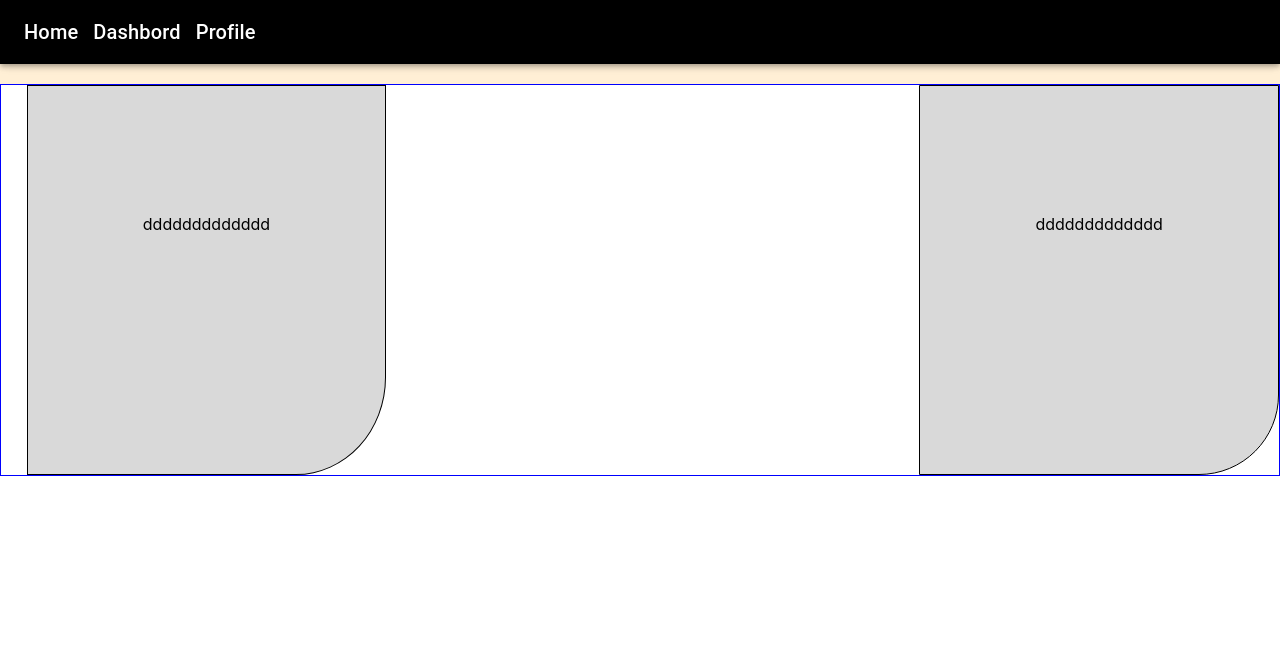
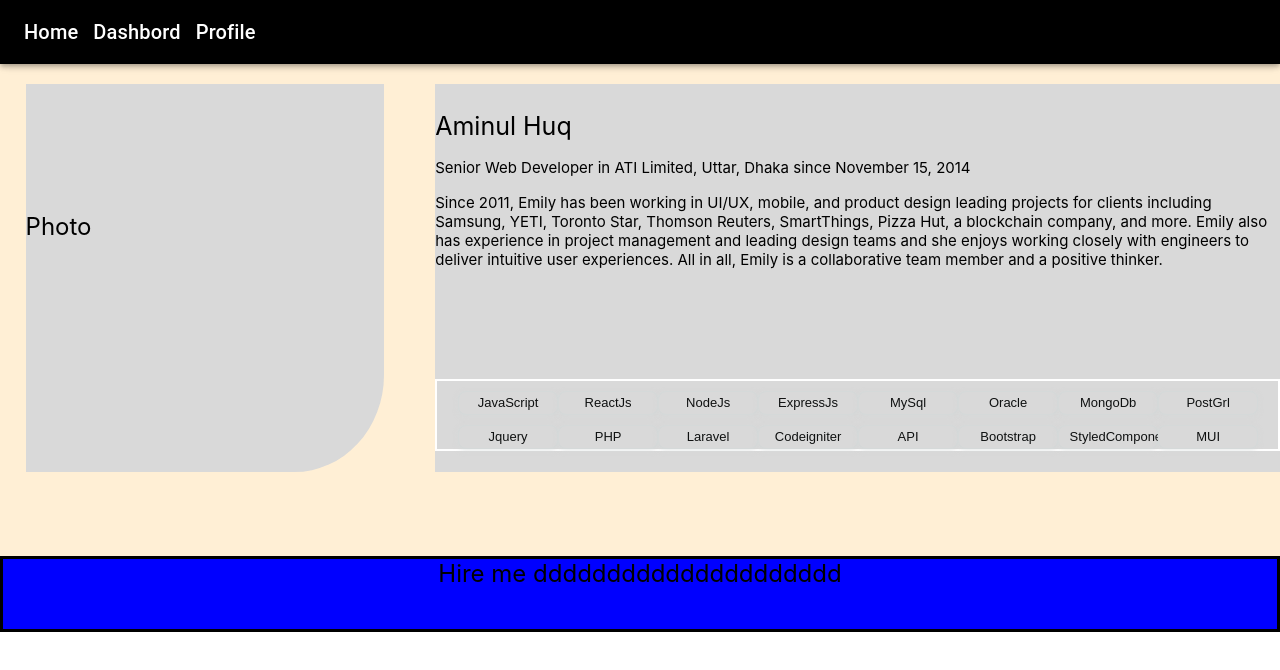
Before and after one commit to itaminul/blog, a React (Create React App) app: page / in a window 1280 px wide. Shown: the top 670 px of the page. Built offline with nearby package versions, Linux system fonts and the light colour scheme.

Commit message:
profile image

```diff
--- a/src/components/pages/Home.js
+++ b/src/components/pages/Home.js
@@ -10,7 +10,19 @@ import Grid from '@mui/material/Grid';
 import Typography from '@mui/material/Typography';
 import { TableCell } from '@mui/material';
 import TopBar from '../layouts/TopBar'
-import {Wrapper, ImageContainer, SelfSummary, Section } from './Home.styled';
+import {
+  Wrapper,
+   ImageContainer,
+   SelfSummary,
+   Section,
+   Title,
+   SubTitle,
+   TitleSummary,
+   ExperienceButtonSection,
+   ExperienceButtonTitle,
+   MarginTop,
+   HireMe
+   } from './Home.styled';
 
 const Item = styled(Paper)(({ theme }) => ({
   backgroundColor: theme.palette.mode === 'dark' ? '#1A2027' : '#fff',
@@ -32,12 +44,74 @@ function Home(){
         <Wrapper>
           <Section>
           <ImageContainer>
-             ddddddddddddd
+             Photo
           </ImageContainer>
           <SelfSummary>
-             ddddddddddddd
+             <Title>
+                Aminul Huq
+                <SubTitle>
+                Senior Web Developer in ATI Limited, Uttar, Dhaka since November 15, 2014
+                </SubTitle>
+             </Title>
+             <TitleSummary>
+             Since 2011, Emily has been working in UI/UX, mobile, and product design leading projects for clients including Samsung, YETI, Toronto Star, Thomson Reuters, SmartThings, Pizza Hut, a blockchain company, and more. Emily also has experience in project management and leading design teams and she enjoys working closely with engineers to deliver intuitive user experiences. All in all, Emily is a collaborative team member and a positive thinker.
+             </TitleSummary>
+             <MarginTop />
+             <ExperienceButtonSection>
+               <ExperienceButtonTitle>
+                  JavaScript
+                </ExperienceButtonTitle>
+                <ExperienceButtonTitle>
+                  ReactJs
+                </ExperienceButtonTitle>
+                <ExperienceButtonTitle>
+                  NodeJs
+                </ExperienceButtonTitle>
+                <ExperienceButtonTitle>
+                  ExpressJs
+                </ExperienceButtonTitle>
+                <ExperienceButtonTitle>
+                  MySql
+                </ExperienceButtonTitle>
+                <ExperienceButtonTitle>
+                  Oracle
+                </ExperienceButtonTitle>
+                <ExperienceButtonTitle>
+                  MongoDb
+                </ExperienceButtonTitle>
+                <ExperienceButtonTitle>
+                  PostGrl
+                </ExperienceButtonTitle>
+                <ExperienceButtonTitle>
+                  Jquery
+                </ExperienceButtonTitle>
+                <ExperienceButtonTitle>
+                  PHP
+                </ExperienceButtonTitle>
+                <ExperienceButtonTitle>
+                  Laravel
+                </ExperienceButtonTitle>
+                <ExperienceButtonTitle>
+                  Codeigniter
+                </ExperienceButtonTitle>
+                <ExperienceButtonTitle>
+                  API
+                </ExperienceButtonTitle>
+                <ExperienceButtonTitle>
+                  Bootstrap
+                </ExperienceButtonTitle>
+                <ExperienceButtonTitle>
+                  StyledComponent
+                </ExperienceButtonTitle>
+                <ExperienceButtonTitle>
+                  MUI
+                </ExperienceButtonTitle>
+          </ExperienceButtonSection>
           </SelfSummary>
           </Section>
+        </Wrapper>
+        <Wrapper>
+        <HireMe>Hire me ddddddddddddddddddddd</HireMe>
         </Wrapper>
       {/* <Box sx={{ flexGrow: 1 }} style={{marginTop: '220px'}}>
       <Grid container spacing={3}>
--- a/src/components/pages/Home.styled.js
+++ b/src/components/pages/Home.styled.js
@@ -2,34 +2,99 @@ import styled from "styled-components"
  export const Wrapper = styled.section`
 padding-top: 84px;
 background: papayawhip;
-
+display: flex;
 `
 
 export const Section = styled.div`
-box-sizing: border-box;
-  border: 1px solid blue;
   width: 100%;
   float: left;`
 
+
 export const ImageContainer = styled.div`
+display: flex;
 width: 28%;
 height: 260px;
-border: 1px solid black;
+border: 0px solid black;
 padding-top: 10%;
 margin-left:2%;
 background: #d9d9d9;
 border-bottom-right-radius: 25%;
 float: left;
+@media (min-width: 1024px) {
+  font-size: 1.5rem;
+}
+`
+export const SelfSummary = styled.div`
+width: 66%;
+height: 260px;
+border: 0px solid black;
+padding-top: 10%;
+margin-left:2%;
+background: #d9d9d9;
+float: right;
+@media (min-width: 1024px) {
+  font-size: 1.5rem;
+}
+`
+
+export const Title = styled.div`
+font-size: 25px;
+text-align: left;
+margin-top: -12%;
+padding: 0 0px 0px 0px;
+`
+
+export const SubTitle = styled.div`
+font-size: 15px;
+text-align: left;
+margin-top: 2%;
 `
 
 
-export const SelfSummary = styled.div`
-width: 28%;
-height: 260px;
-border: 1px solid black;
-padding-top: 10%;
-margin-left:2%;
-background: #d9d9d9;
-border-bottom-right-radius: 80px 80px;
-float: right;
+export const TitleSummary = styled.div`
+font-size: 15px;
+text-align: left;
+margin-top: 2%;
 `
+export const MarginTop = styled.div`
+  margin-top: 13%;
+  `
+
+  export const ExperienceButtonSection = styled.div `
+  border: 2px solid white;
+  `
+export const ExperienceButtonTitle = styled.div`
+  margin-left: 0%;
+  margin-top: 10px;
+  background-color: #d9d9d9;
+  border: 1px solid #d5d9d9;
+  border-radius: 8px;
+  box-shadow: rgba(213, 217, 217, .5) 0 2px 5px 0;
+  box-sizing: border-box;
+  color: #0f1111;
+  cursor: pointer;
+  display: inline-block;
+  font-family: "Amazon Ember",sans-serif;
+  font-size: 13px;
+  line-height: 22px;
+  padding: 0 10px 0 11px;
+  position: relative;
+  text-align: center;
+  text-decoration: none;
+  user-select: none;
+  -webkit-user-select: none;
+  touch-action: manipulation;
+  width: 100px;
+  &:hover {
+    background-color: #105b72c2;
+  }
+`
+export const HireMe = styled.div`
+border: 3px solid black;
+background: blue;
+width: 100%;
+height: 70px;
+@media (min-width: 1024px) {
+  font-size: 1.5rem;
+}
+`
```
